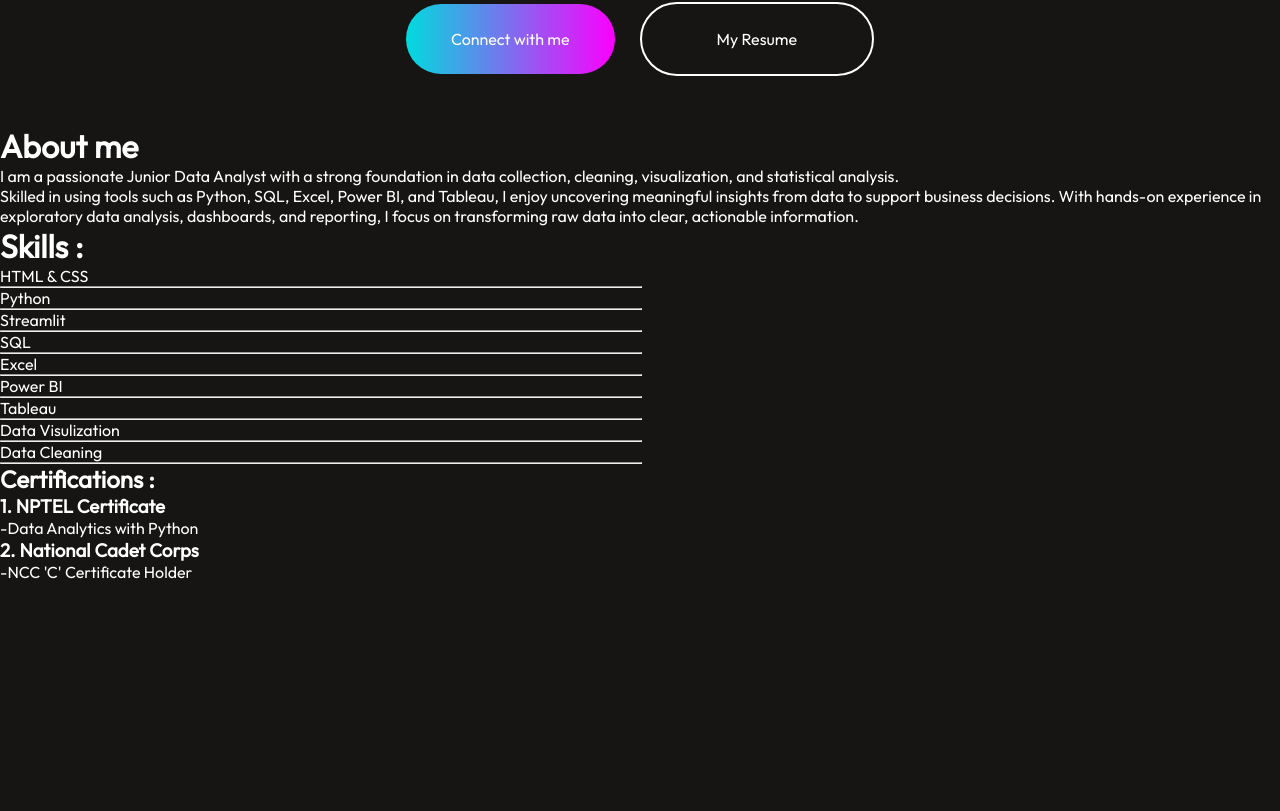
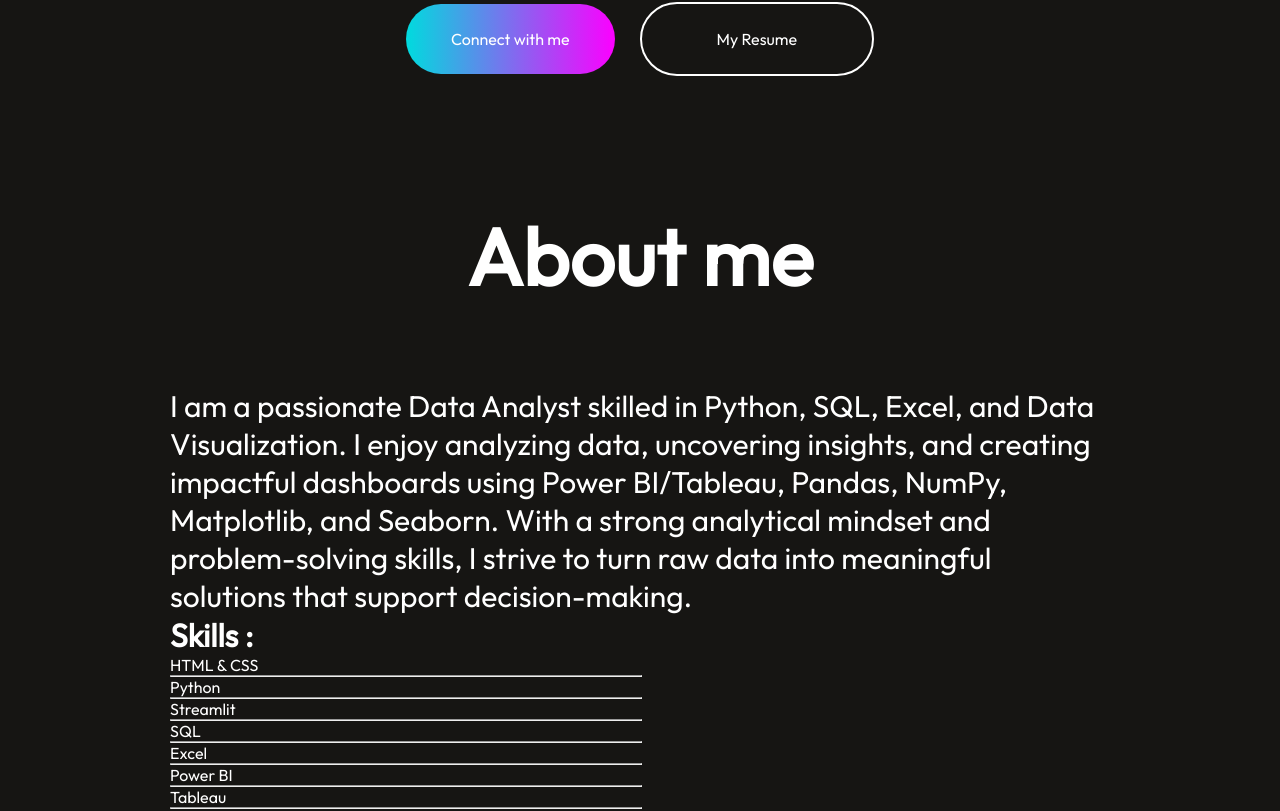
Before and after one commit to AnkitBhagat17/MyApp, a React (Vite) app in the folder portfolio/: page / in a window 1280 px wide. Shown: the part 1015-1826 px from the top of the page. Before the commit the page ends 1597 px from the top, so only its background shows below. Built offline with nearby package versions, Linux system fonts and the light colour scheme.

Commit message:
Some Updated~

```diff
--- a/portfolio/src/Components/About/About.css
+++ b/portfolio/src/Components/About/About.css
@@ -0,0 +1,37 @@
+.about{
+    display: flex;
+    flex-direction: column;
+    align-items: center;
+    justify-content: center;
+    gap: 80px;
+    margin: 80px 170px;
+}
+
+.about-title{
+    position: relative;
+}
+
+.about-title h1{
+    padding: 0px 30px;
+    font-size: 80px;
+    font-weight: 600;
+}
+
+.about-sections{
+    display: flex;
+    gap: 80px;
+}
+
+.about-right{
+    display: flex;
+    flex-direction: column;
+    gap: 80px;
+}
+
+.about-para{
+    display: flex;
+    flex-direction: column;
+    gap: 20px;
+    font-size: 30px;
+    font-weight: 500;
+}
--- a/portfolio/src/Components/About/About.jsx
+++ b/portfolio/src/Components/About/About.jsx
@@ -17,8 +17,10 @@ export const About = () => {
             </div> */}
             <div className="about_right">
                 <div className="about-para">
-                    <p>I am a passionate Junior Data Analyst with a strong foundation in data collection, cleaning, visualization, and statistical analysis.</p>
-                    <p>Skilled in using tools such as Python, SQL, Excel, Power BI, and Tableau, I enjoy uncovering meaningful insights from data to support business decisions. With hands-on experience in exploratory data analysis, dashboards, and reporting, I focus on transforming raw data into clear, actionable information.</p>
+                    <p>
+                        I am a passionate Data Analyst skilled in Python, SQL, Excel, and Data Visualization. I enjoy analyzing data, uncovering insights, and creating impactful dashboards using Power BI/Tableau, Pandas, NumPy, Matplotlib, and Seaborn.
+                        With a strong analytical mindset and problem-solving skills, I strive to turn raw data into meaningful solutions that support decision-making.
+                    </p>
                 </div>
 
                 <div className="about-skills">
```
